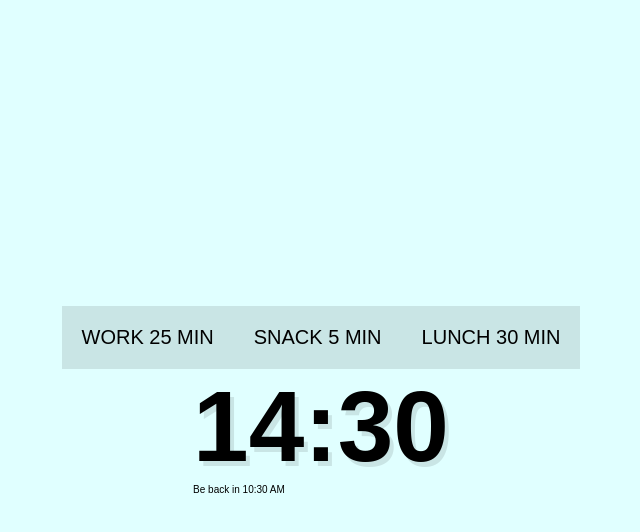
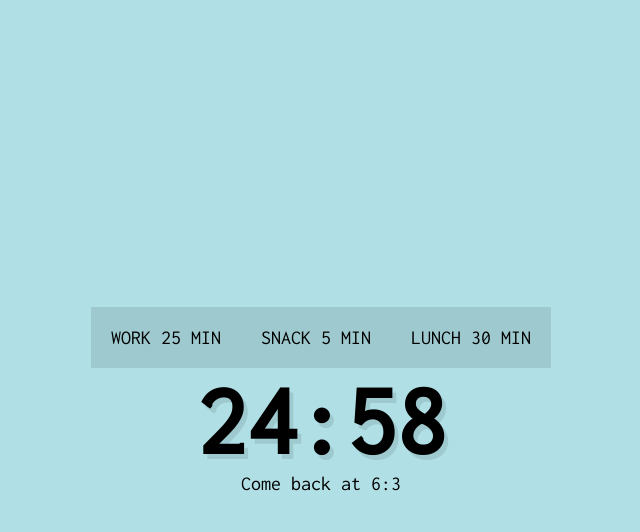
Before and after one commit to sanjinaa2/web-training-bca, a plain HTML site: page timer/index.html in a window 1280 px wide. Both pictures are taken after a click on the button "WORK 25 MIN". Shown: the whole page, without its empty margins (319-959 px from the left). Drawn offline with Linux system fonts and the light colour scheme.

Commit message:
timer project completed

```diff
--- a/timer/index.html
+++ b/timer/index.html
@@ -5,18 +5,22 @@
     <meta http-equiv="X-UA-Compatible" content="IE=edge">
     <meta name="viewport" content="width=device-width, initial-scale=1.0">
     <title>Timer Project</title>
+    <link rel="preconnect" href="https://fonts.googleapis.com">
+    <link rel="preconnect" href="https://fonts.gstatic.com" crossorigin>
+    <link href="https://fonts.googleapis.com/css2?family=Inconsolata:wght@200;400&display=swap" rel="stylesheet">
     <link rel="stylesheet" href="style.css">
 </head>
 <body>
+
     <div class="timer-container">
         <div class="timer-controls">
             <button class="timer-button" data-time="25">Work 25 Min</button>
             <button class="timer-button" data-time="5">Snack 5 Min</button>
             <button class="timer-button" data-time="30">Lunch 30 Min</button>
+        </div>
 
-        </div>
         <div class="timer-display">
-            <h1 class="Time-left">14:30</h1>
+            <h1 class="time-left">14:30</h1>
             <p class="end-time">Be back in 10:30 AM </p>
         </div>
     </div>
--- a/timer/script.js
+++ b/timer/script.js
@@ -0,0 +1,56 @@
+const timeLeft = document.querySelector('.time-left');
+const timerButtons = document.querySelectorAll('[data-time]');
+let timerInterval;
+const endTime = document.querySelector('.end-time');
+
+
+function timer(seconds) {
+    const now = Date.now();  //9:51
+    const then = now + seconds * 1000;  //9:53
+
+   displayTimeLeft(seconds);
+   displayComebackTime(then);
+   timerInterval = setInterval(function() {
+       let secondsLeft= (then - Date.now()) / 1000 ;
+       secondsLeft = Math.round(secondsLeft);
+       if(secondsLeft <= 0) {
+        clearInterval(timer);
+       }
+       displayTimeLeft(secondsLeft);
+    }, 1000);
+}
+
+function displayTimeLeft(secondsLeft){
+    let minutes = Math.floor(secondsLeft / 60);
+    let seconds = secondsLeft % 60;
+    if (minutes < 10) {
+        minutes = "0" + minutes;
+    }
+    if (seconds < 10) {
+        seconds = "0" + seconds;
+    }
+    console.log(minutes, seconds);
+    timeLeft.textContent = minutes + ":" + seconds;
+}
+
+function displayComebackTime(timestamp) {
+    const date = new Date(timestamp);
+    const hour = date.getHours();
+    const minutes = date.getMinutes();
+    let endTime= document.querySelector('.end-time');
+    endTime.textContent = "Come back at " + hour + ":" + minutes;
+    console.log( hour, minutes, endTime);
+}
+
+
+
+
+timerButtons.forEach(function(button) {
+    button.addEventListener('click', function(event) {
+        clearInterval(timerInterval);
+        const minutes = event.target.getAttribute('data-time');
+        const seconds = minutes * 60;
+        console.log(seconds);
+        timer(seconds);
+    });
+});
--- a/timer/style.css
+++ b/timer/style.css
@@ -5,8 +5,8 @@
 }
 
 body{
-    background: lightcyan;
-    font-family: poppins, sans-serif;
+    background: powderblue;
+    font-family: 'Inconsolata', monospace;
     font-size: 10px;
 }
 
@@ -30,7 +30,7 @@ body{
     text-transform: uppercase;
     background: rgba(0,0,0, 0.1);
     padding: 1em;
-    font-family: poppins, sans-serif;
+    font-family: 'Inconsolata', monospace;
 }
 
 .timer-button:hover{
@@ -40,10 +40,14 @@ body{
 .timer-display{
     display: flex;
     flex-direction: column;
+    align-items: center;
 }
 
-.Time-left{
+.time-left{
     font-size: 10em;
     text-shadow: 4px 5px 0 rgba(0,0,0, 0.1);
+}
 
+.end-time{
+    font-size: 2em;
 }
```
